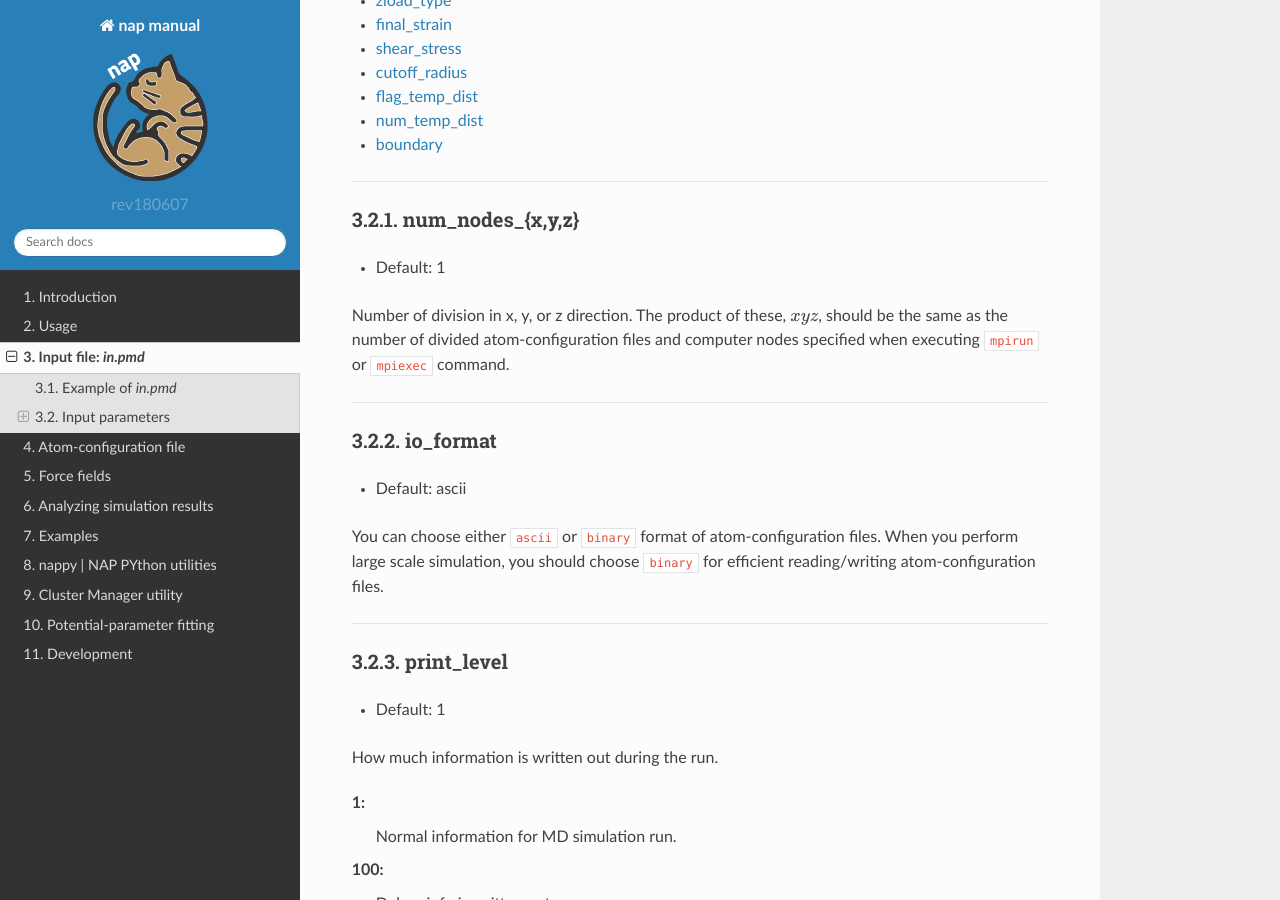
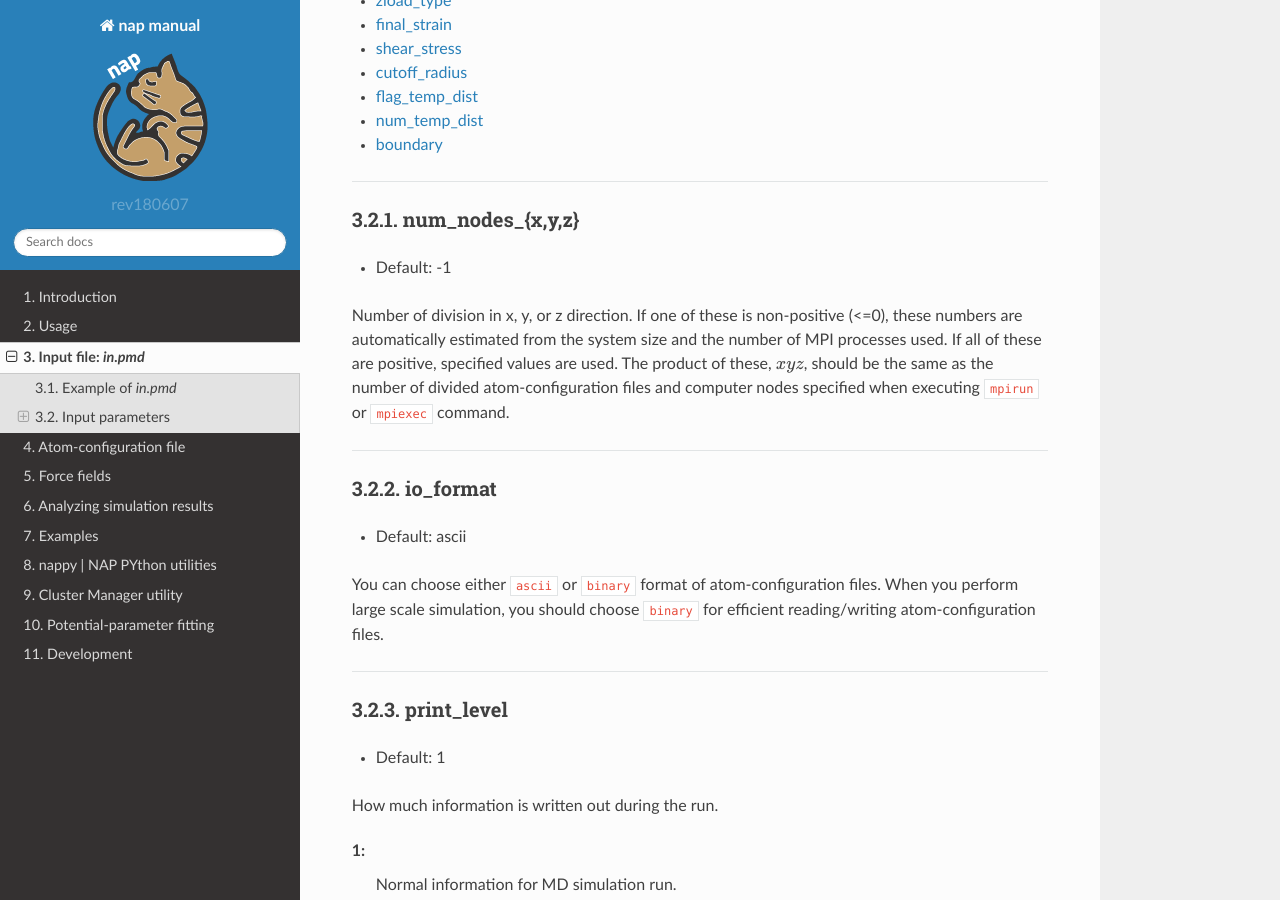
Before and after one commit to ryokbys/nap, a Sphinx documentation site: the page built from doc/in-pmd.rst, in a window 1280 px wide and 900 px high, scrolled down 1978 px. Built offline with Sphinx 7.4.7 and the Read the Docs theme 2.0.0, drawn with Linux system fonts in a browser that asks for light colours; formulas are drawn with MathJax 3; pages that are not in the unit, such as notebooks, are missing from menus.

Commit message:
added some to doc.

```diff
--- a/doc/in-pmd.rst
+++ b/doc/in-pmd.rst
@@ -115,11 +115,12 @@ Parameters users can set in ``in.pmd`` are following:
 num_nodes_{x,y,z}
 ------------------------------
 
-* Default: 1
+* Default: -1
 
 Number of division in x, y, or z direction.
-The product of these, :math:`xyz`, should be the same as the number of divided atom-configuration files
-and computer nodes specified when executing ``mpirun`` or ``mpiexec`` command.
+If one of these is non-positive (<=0), these numbers are automatically estimated from the system size and
+the number of MPI processes used.
+If all of these are positive, specified values are used. The product of these, :math:`xyz`, should be the same as the number of divided atom-configuration files and computer nodes specified when executing ``mpirun`` or ``mpiexec`` command.
 
 
 ------------------------
--- a/doc/index.rst
+++ b/doc/index.rst
@@ -4,7 +4,7 @@
    contain the root `toctree` directive.
 
 :author: Ryo KOBAYASHI
-:date: Last modified: <2017-09-30 19:44:18 Ryo KOBAYASHI>
+:date: Last modified: <2019-05-14 09:50:10 Ryo KOBAYASHI>
 
 ==========
 nap manual
```
Also changed, not shown: other parts of doc/index.rst (+1 -1 lines).
